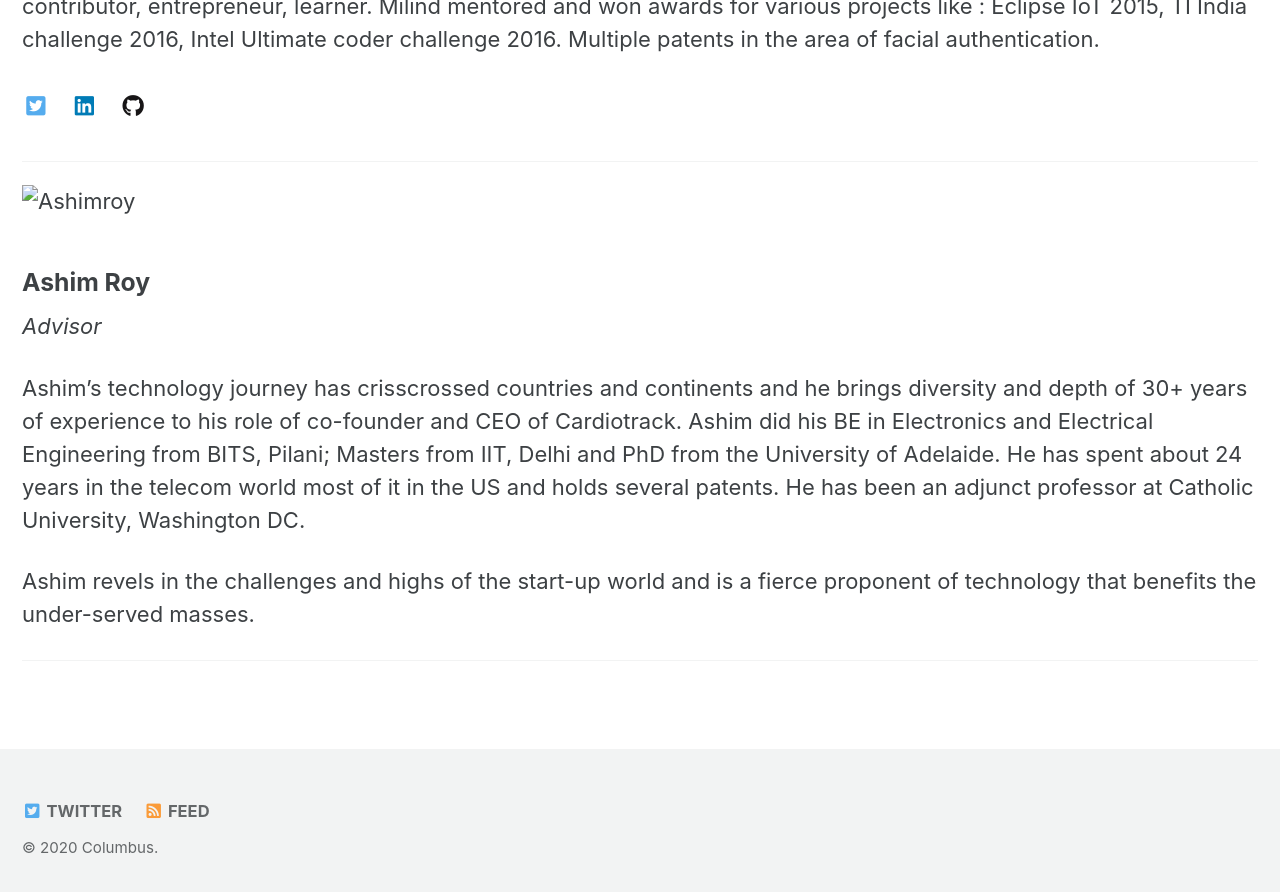
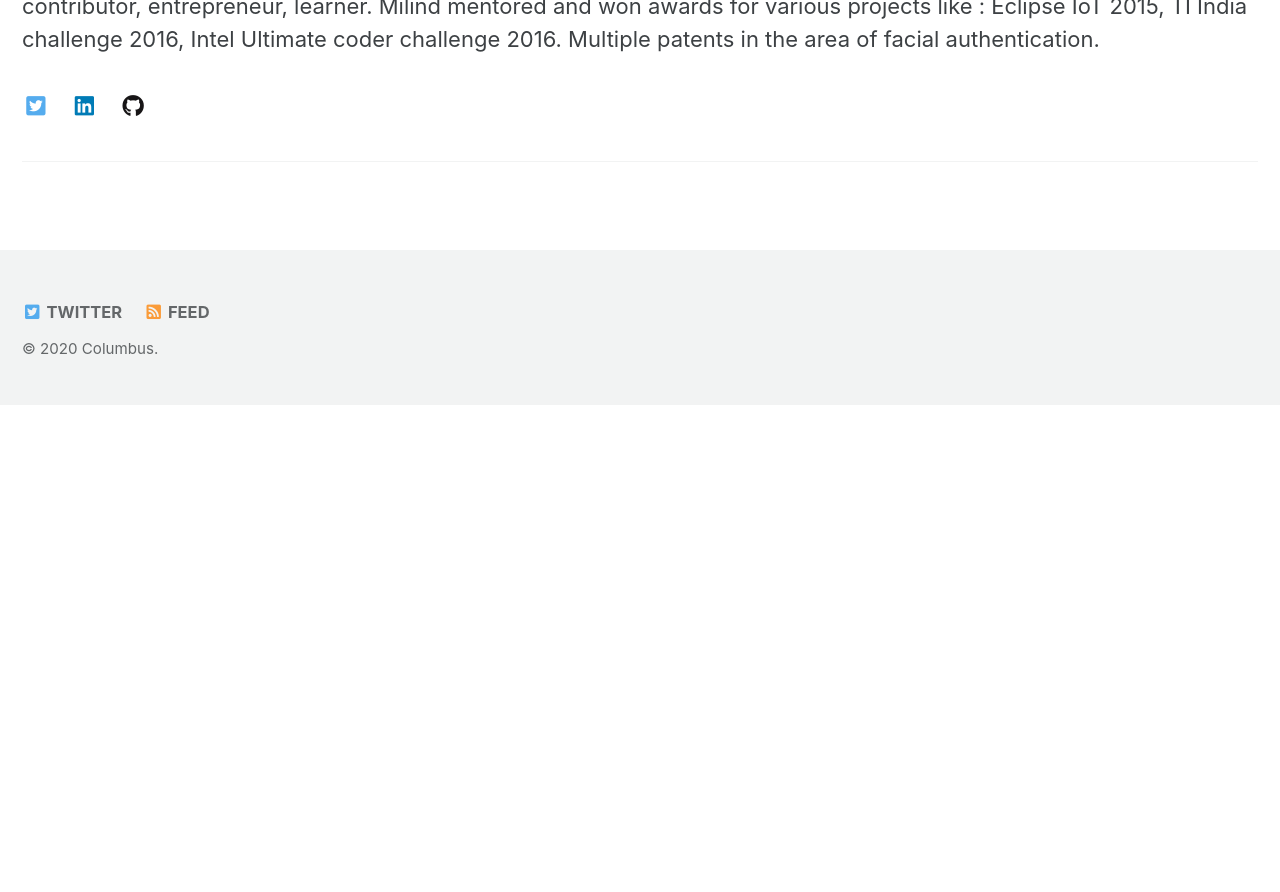
Before and after one commit to milinddeore/Columbus-website, a Jekyll site: the page built from _pages/TEAM.md, in a window 1280 px wide and 900 px high, scrolled down 1324 px. Shown: the top 892 px of the window. Built offline with Jekyll 4.4.1, drawn with Linux system fonts in a browser that asks for light colours; cached includes are drawn as plain includes; after the commit the page ends 1729 px from its top, so only the background shows below that.

Commit message:
Update TEAM.md

```diff
--- a/_pages/TEAM.md
+++ b/_pages/TEAM.md
@@ -58,25 +58,3 @@ Milind has 20 years of work experience: As a platform engineer with companies li
 </div>
 
 ---
-
-![Ashimroy](/assets/images/ashimroy.JPG)
-### Ashim Roy
-
-*Advisor*
-
-Ashim’s technology journey has crisscrossed countries and continents and he brings diversity and depth of 30+ years of experience to his role of co-founder and CEO of Cardiotrack. Ashim did his BE in Electronics and Electrical Engineering from BITS, Pilani; Masters from IIT, Delhi and PhD from the University of Adelaide. He has spent about 24 years in the telecom world most of it in the US and holds several patents. He has been an adjunct professor at Catholic University, Washington DC.
-
-Ashim revels in the challenges and highs of the start-up world and is a fierce proponent of technology that benefits the under-served masses.
-
-<div class="page__footer-follow">
-  <ul class="social-icons">
-    {% if site.ashimroy.links %}
-      {% for link in site.ashimroy.links %}
-        {% if link.label and link.url %}
-          <li><a href="{{ link.url }}" rel="nofollow noopener noreferrer"><i class="{{ link.icon | default: 'fas fa-link' }}" aria-hidden="true"></i> {{ link.label }}</a></li>
-        {% endif %}
-      {% endfor %}
-    {% endif %}
-  </ul>
-</div>
----
```
Also changed, not shown: other parts of _pages/TEAM.md (+1 -1 lines).
